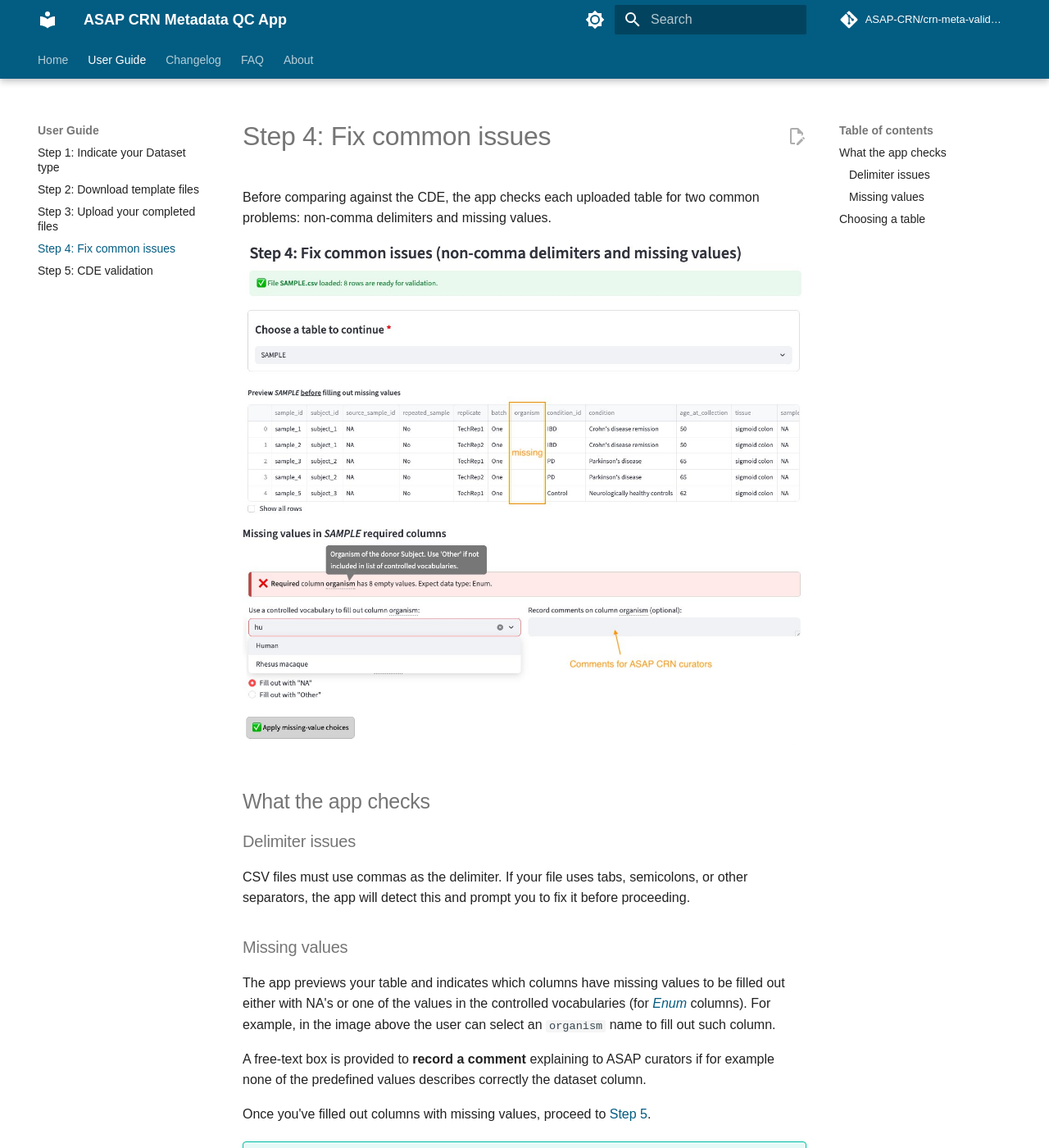
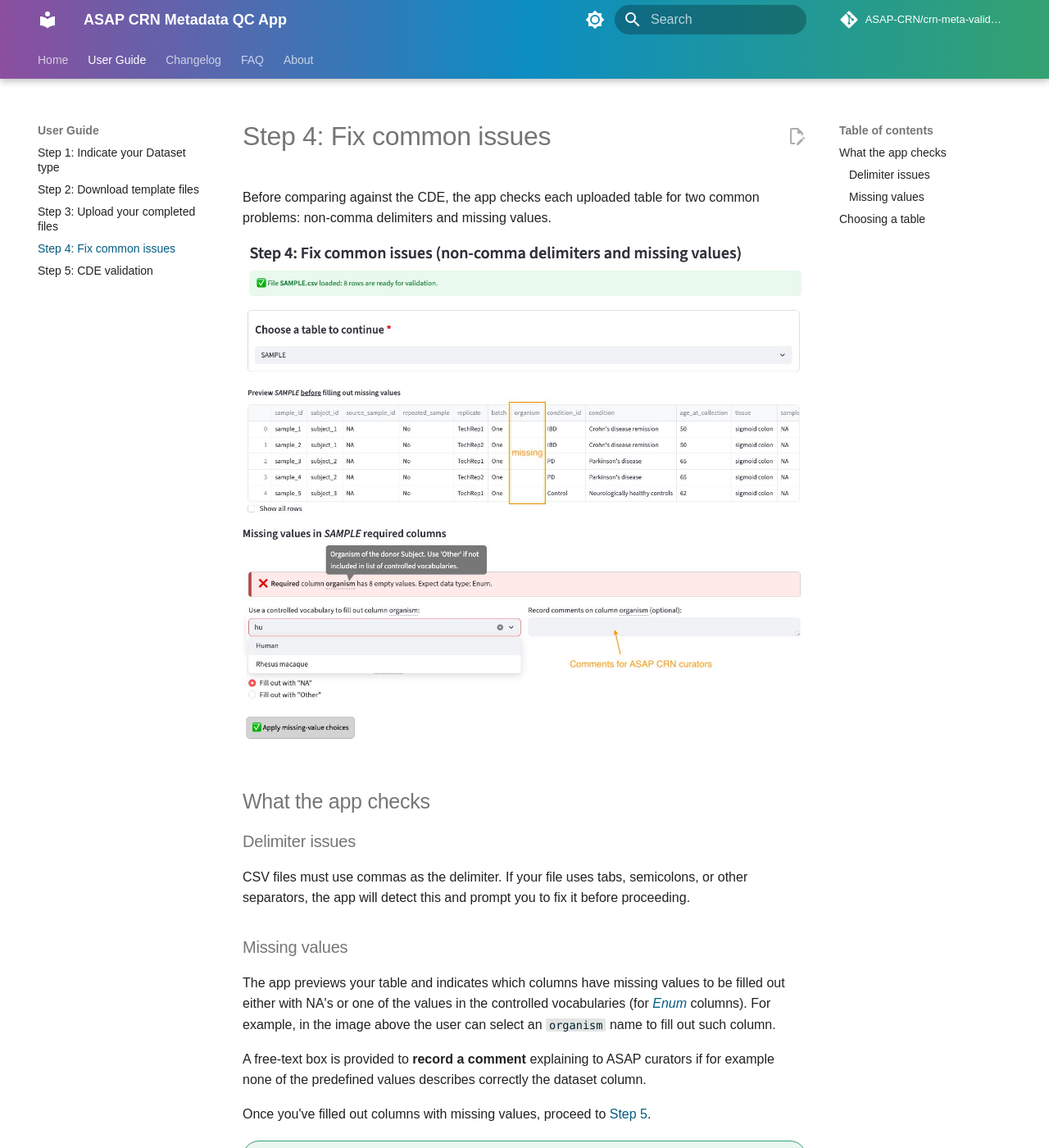
Before and after one commit to ASAP-CRN/crn-meta-validate, an MkDocs documentation site: the page built from docs/user-guide/step4-fix-issues.md, in a window 1280 px wide and 1400 px high. Shown: the whole window at 82% size. Built offline with MkDocs 1.6.1 and Material for MkDocs 9.7.7, drawn with Linux system fonts in a browser that asks for light colours; comment, search, counter and statistics services are not loaded.

Commit message:
Add MkDocs ASAP color gradient, pill-shaped theming, fix figure sizing.

```diff
--- a/docs/assets/css/extra.css
+++ b/docs/assets/css/extra.css
@@ -1,11 +1,11 @@
 /* ============================================
    ASAP brand font: Arial.
-   Requires theme.font: false in mkdocs.yml, otherwise Material
-   overrides with Roboto from Google Fonts.
+   Requires theme.font: false in mkdocs.yml.
    ============================================ */
 :root {
     --md-text-font: Arial, sans-serif;
-    --md-code-font: "Courier New", Courier, monospace;
+    /* --md-code-font inline code-like text, left unset on purpose to use
+       sans-serif instead of default courier */
 }
 
 body,
@@ -23,15 +23,10 @@
 .md-typeset h5,
 .md-typeset h6 {
     font-family: Arial, sans-serif;
-    /* Keep Material's own per-level font-weight (it uses size, not bold,
-       for heading hierarchy) — only the font-family changes here. */
 }
 
-/* Arial has no true Light weight, so Material's h2 (font-weight: 300 in
-   Roboto) renders as Arial Regular instead. Compensate with Material's own
-   lighter text-color.
-   Renders visibly heavier/darker than Roboto's Light otherwise — this reuses
-   h1's own lighter-color treatment rather than a font-weight Arial can't render. */
+/* Arial has no Light weight, so Material's h2 (font-weight: 300) renders
+   heavier than Roboto's — lighten the color instead, matching h1. */
 .md-typeset h2,
 .md-typeset h3,
 .md-typeset h4 {
@@ -55,6 +50,7 @@
     ├───────┼─────────┼────────────────────┤
     │ F     │ #34A270 │ Green              │
     └───────┴─────────┴────────────────────┘
+   - See "Header/tabs gradient" section below for ASAP color gradient.
    ============================================ */
 
 /* Header bar */
@@ -66,6 +62,14 @@
     --md-primary-fg-color--dark:  #02384F; /* darkened for hover/border states */
     --md-primary-bg-color:        #fff;
     --md-primary-bg-color--light: #ffffffb3;
+}
+
+/* Header/tabs gradient. Matching gradient of
+   https://parkinsonsroadmap.org/research-network's top bar
+   (B purple → D cyan-blue → F green). */
+.md-header,
+.md-tabs {
+    background: linear-gradient(to right, #8C4E9F, #0C8DC3, #34A270);
 }
 
 /* Accent + body-text link color */
@@ -92,6 +96,134 @@
     --md-footer-bg-color--dark: #035C81;
 }
 
+/* Pill-shaped search box. Active state keeps flat-bottom corners so the
+   results dropdown reads as attached rather than floating. */
+.md-search__form {
+    border-radius: 999px;
+}
+[data-md-toggle="search"]:checked ~ .md-header .md-search__form {
+    border-radius: 999px 999px 0 0;
+}
+
+/* Rounded Note/Tip/Warning/Danger/FAQ boxes — one shared Material selector
+   for every type. overflow:hidden clips the title bar's tinted background
+   to the rounded corners (its own border-top-radius alone isn't enough). */
+.md-typeset .admonition,
+.md-typeset details {
+    border-radius: 1rem;
+    overflow: hidden;
+}
+.md-typeset .admonition-title,
+.md-typeset summary {
+    border-top-left-radius: 1rem;
+    border-top-right-radius: 1rem;
+}
+
+/* Note & Tip colors adapted to ASAP branding */
+.md-typeset .admonition.note,
+.md-typeset details.note {
+    border-color: #0C8DC3;
+}
+.md-typeset .admonition.note:focus-within,
+.md-typeset details.note:focus-within {
+    box-shadow: 0 0 0 .2rem #0C8DC31a;
+}
+.md-typeset .note > .admonition-title,
+.md-typeset .note > summary {
+    background-color: #0C8DC31a;
+}
+.md-typeset .note > .admonition-title::before,
+.md-typeset .note > summary::before {
+    background-color: #0C8DC3;
+}
+.md-typeset .note > .admonition-title::after,
+.md-typeset .note > summary::after {
+    color: #0C8DC3;
+}
+
+.md-typeset .admonition.tip,
+.md-typeset details.tip {
+    border-color: #34A270;
+}
+.md-typeset .admonition.tip:focus-within,
+.md-typeset details.tip:focus-within {
+    box-shadow: 0 0 0 .2rem #34A2701a;
+}
+.md-typeset .tip > .admonition-title,
+.md-typeset .tip > summary {
+    background-color: #34A2701a;
+}
+.md-typeset .tip > .admonition-title::before,
+.md-typeset .tip > summary::before {
+    background-color: #34A270;
+}
+.md-typeset .tip > .admonition-title::after,
+.md-typeset .tip > summary::after {
+    color: #34A270;
+}
+
+/* FAQ (`??? question`) boxes adapted to ASAP branding */
+.md-typeset .admonition.question,
+.md-typeset details.question {
+    border-color: #8C4E9F;
+}
+.md-typeset .admonition.question:focus-within,
+.md-typeset details.question:focus-within {
+    box-shadow: 0 0 0 .2rem #8C4E9F1a;
+}
+.md-typeset .question > .admonition-title,
+.md-typeset .question > summary {
+    background-color: #8C4E9F1a;
+}
+.md-typeset .question > .admonition-title::before,
+.md-typeset .question > summary::before {
+    background-color: #8C4E9F;
+}
+.md-typeset .question > .admonition-title::after,
+.md-typeset .question > summary::after {
+    color: #8C4E9F;
+}
+
+/* Table text size relative to prose */
+:root {
+    --table-to-prose-font-ratio: 0.9;
+}
+.md-typeset table:not([class]) {
+    font-size: calc(.8rem * var(--table-to-prose-font-ratio));
+}
+
+/* Table borders/row-dividers adapted to ASAP branding */
+[data-md-color-scheme="default"] {
+    --md-typeset-table-color: #035C81;
+}
+[data-md-color-scheme="slate"] {
+    --md-typeset-table-color: #0C8DC3;
+}
+
+/* Table header row emphasis relative to the rest of the table */
+[data-md-color-scheme="default"] .md-typeset table:not([class]) th {
+    background-color: #E3E4E3;
+    color: #00202C;
+}
+[data-md-color-scheme="slate"] .md-typeset table:not([class]) th {
+    background-color: #00202C;
+    color: #E3E4E3;
+}
+
+/* Inline code chip background contrast adjustment */
+[data-md-color-scheme="default"] .md-typeset code {
+    background-color: #E3E4E3;
+    color: #00202C;
+}
+[data-md-color-scheme="slate"] .md-typeset code {
+    background-color: #343846;
+    color: #E3E4E3;
+}
+.md-typeset pre code {
+    background-color: var(--md-code-bg-color);
+    color: var(--md-code-fg-color);
+}
+
 .screenshot {
     border: 1px solid #d0d0d0;
     border-radius: 6px;
--- a/docs/user-guide/step4-fix-issues.md
+++ b/docs/user-guide/step4-fix-issues.md
@@ -2,7 +2,7 @@
 
 Before comparing against the CDE, the app checks each uploaded table for two common problems: non-comma delimiters and missing values.
 
-![Step 4 screenshot](../assets/screenshots/step_4_fix_issues.png){ width="700" }
+![Step 4 screenshot](../assets/screenshots/step_4_fix_issues.png){ width="800" }
 
 ## What the app checks
 
```
Also changed, not shown: docs/about.md (+1 -0 lines), docs/user-guide/step2-templates.md (+2 -2 lines), docs/user-guide/step3-upload-files.md (+1 -1 lines), docs/user-guide/step5-cde-validation.md (+3 -3 lines), 1 other file.
